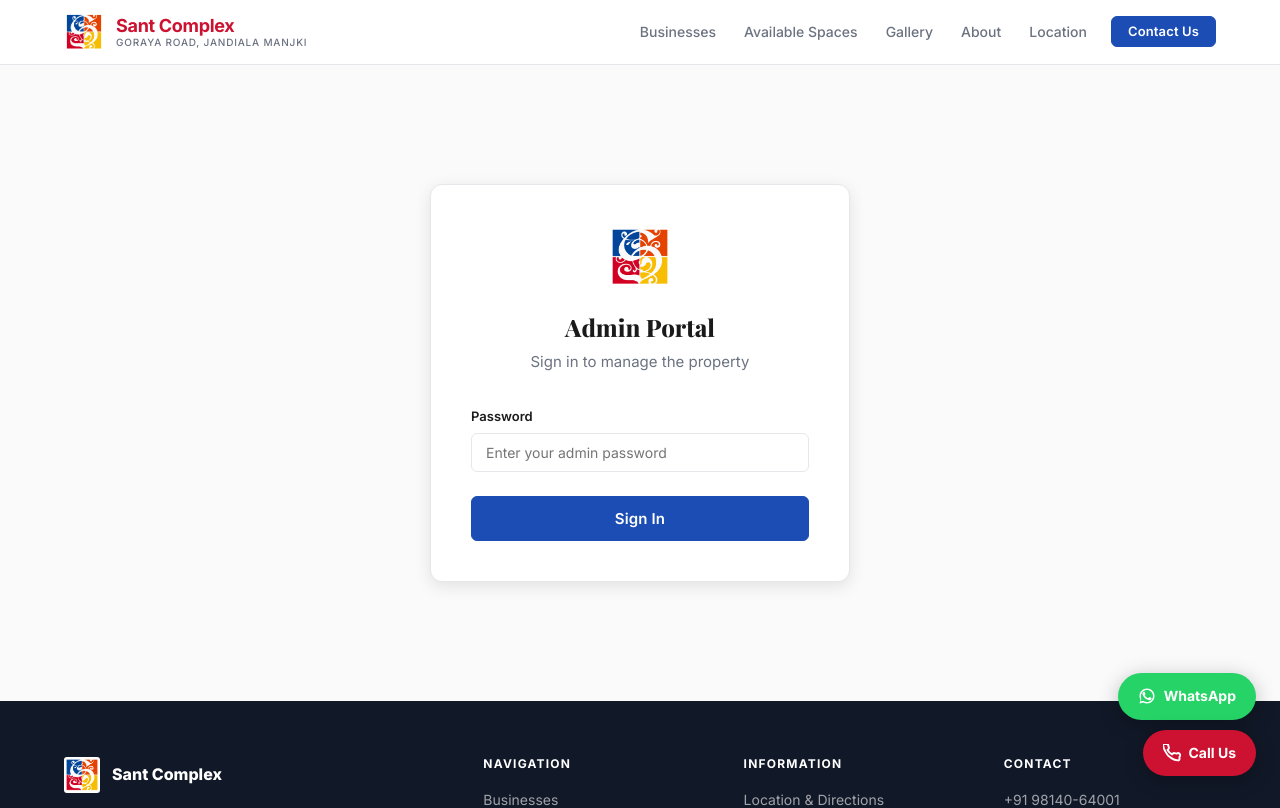
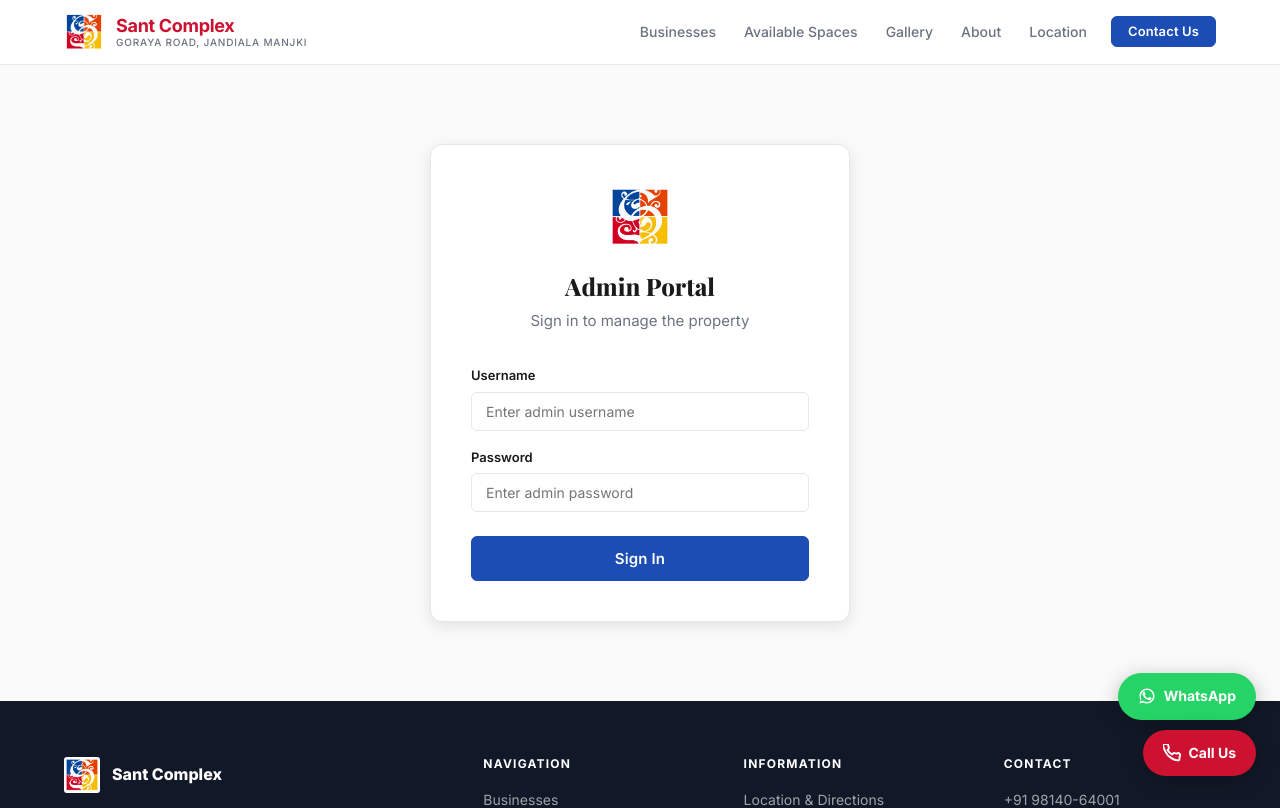
Before and after one commit to santcomplex/SantComplex, a Next.js app: page /login in a window 1280 px wide. Shown: the top 808 px of the page. Built offline with nearby package versions, Linux system fonts and the light colour scheme.

Commit message:
Require username in addition to password on the login page

```diff
--- a/src/app/login/actions.ts
+++ b/src/app/login/actions.ts
@@ -4,10 +4,13 @@ import { cookies } from 'next/headers';
 import { redirect } from 'next/navigation';
 
 export async function loginAdmin(prevState: any, formData: FormData) {
+  const username = formData.get('username');
   const password = formData.get('password');
+
+  const ADMIN_USERNAME = process.env.ADMIN_USERNAME || 'admin';
   const ADMIN_PASSWORD = process.env.ADMIN_PASSWORD || 'santcomplex2026';
 
-  if (password === ADMIN_PASSWORD) {
+  if (username === ADMIN_USERNAME && password === ADMIN_PASSWORD) {
     const cookieStore = await cookies();
     cookieStore.set('admin_token', 'authenticated', {
       httpOnly: true,
@@ -19,6 +22,6 @@ export async function loginAdmin(prevState: any, formData: FormData) {
 
     redirect('/admin');
   } else {
-    return { error: 'Invalid password. Please try again.' };
+    return { error: 'Invalid username or password. Please try again.' };
   }
 }
--- a/src/app/login/page.tsx
+++ b/src/app/login/page.tsx
@@ -23,6 +23,17 @@ export default function LoginPage() {
             </div>
           )}
 
+          <div className="form-group" style={{ marginBottom: '16px' }}>
+            <label className="form-label">Username</label>
+            <input
+              type="text"
+              name="username"
+              className="form-input"
+              required
+              placeholder="Enter admin username"
+            />
+          </div>
+
           <div className="form-group" style={{ marginBottom: '24px' }}>
             <label className="form-label">Password</label>
             <input
@@ -30,7 +41,7 @@ export default function LoginPage() {
               name="password"
               className="form-input"
               required
-              placeholder="Enter your admin password"
+              placeholder="Enter admin password"
             />
           </div>
 
```
